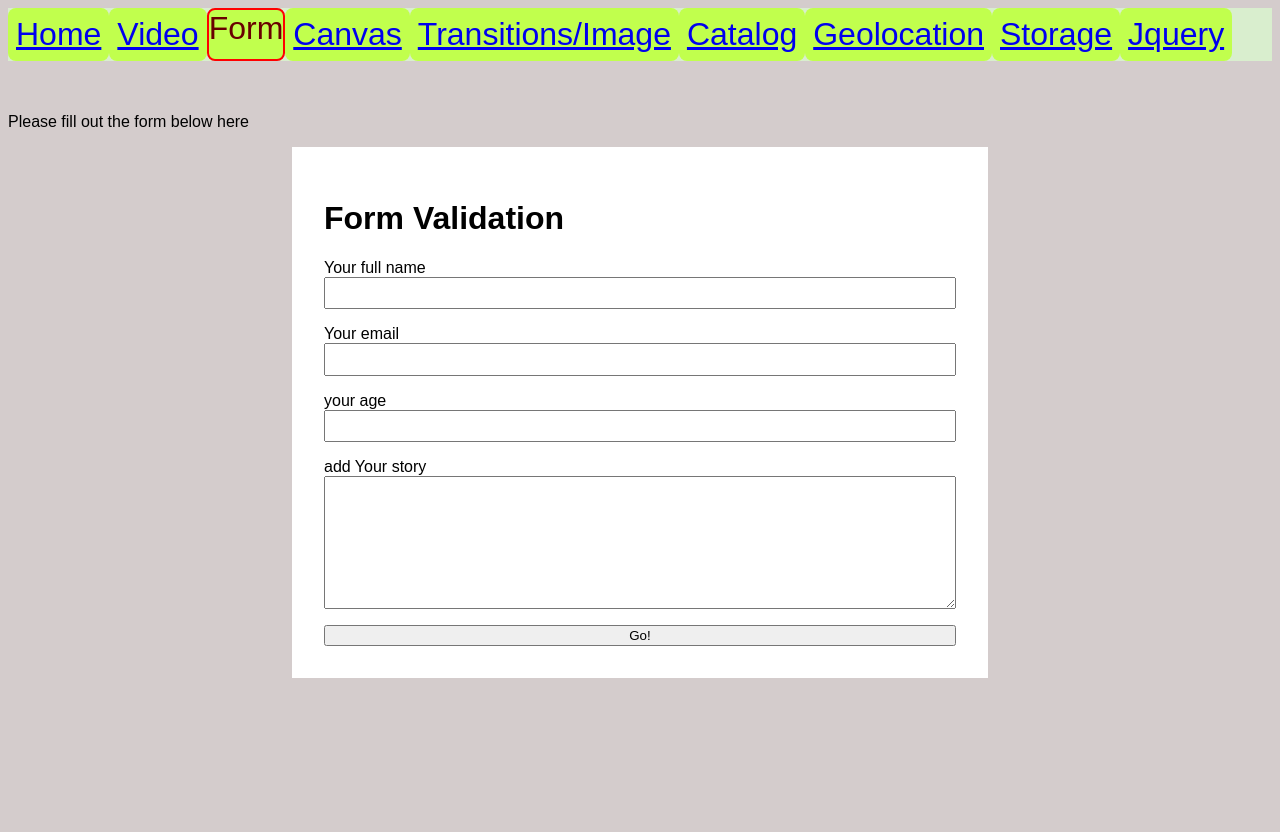
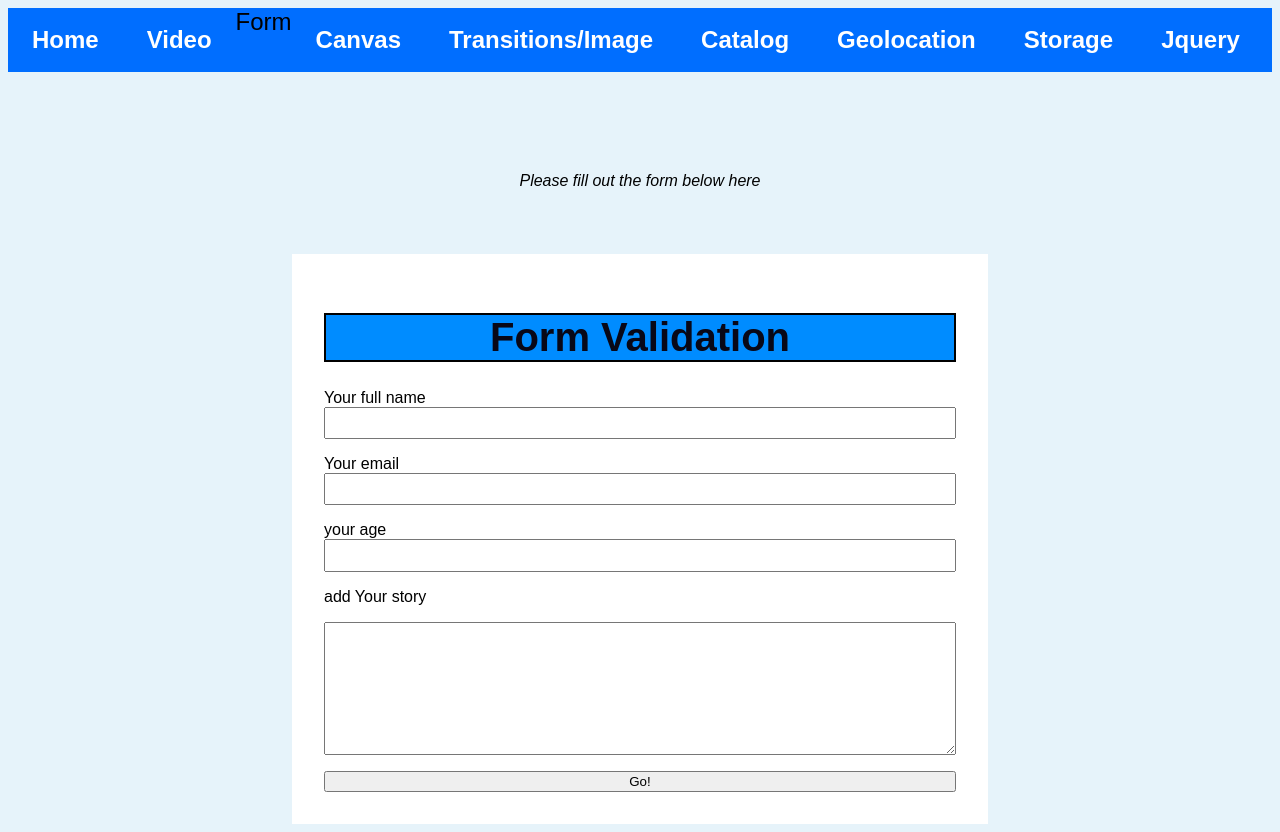
Before and after one commit to bredacooney/My-Second-Website, a plain HTML site: page form.html in a window 1280 px wide. Before the commit the page ends 800 px from the top, so only its background shows below. Drawn offline with Linux system fonts and the light colour scheme.

Commit message:
changes to Style sheet ref navigation

```diff
--- a/form.css
+++ b/form.css
@@ -54,35 +54,3 @@ li a {
   padding: 8px;
   font-size: 1em;
 }
-
-.navigation {
-  border: 1px 1px 1px 1px;
-  color: #4c0072;
-  /* border-style: solid;
-    list-style-type: none;
-    margin: 0;
-    padding: 5px 10px;*/
-  display: flex;
-  background-color: #d9eece;
-}
-
-.navigation li {
-  text-decoration: none;
-  color: #680000;
-  font-style: bold;
-  display: block;
-  padding: 5 0.4em 1em;
-  font-size: 2em;
-  background-color: #c1ff4d;
-  border-radius: 8px;
-  /* transition: background-color 0.5s ease-in-out color 0.5s ease-in-out;  */
-  /* transitions out and in take .5 seconds... */
-}
-
-.navigation a:hover {
-  background-color: #c4e881;
-}
-
-.navigation .selected {
-  border: 2px solid red;
-}
--- a/form.html
+++ b/form.html
@@ -8,6 +8,7 @@
   <meta charset="utf-8" />
   <!-- <title>Form Validation</title> -->
   <link rel="stylesheet" href="form.css" />
+  <link rel="stylesheet" href="style.css" />
 </head>
 
 <body>
@@ -33,7 +34,7 @@
   <div class="page-container">
     <h1>Form Validation</h1>
 
-    <form id="myForm" action="" novalidate>
+    <form id="myForm" action="">
       <div class="form-control">
         <label for="fullName">Your full name</label>
         <input required id="fullName" type="text" name="full_name" />
--- a/grouping.css
+++ b/grouping.css
@@ -23,38 +23,7 @@ h2 {
   margin-top: 0;
 }
 
-/* Style the navigation bar and links */
-.navigation {
-  list-style-type: none;
-  margin: 0;
-  padding: 0;
-  background-color: rgb(0, 110, 255);
-  /* display: flex; */
-}
-
-/* @media screen and (min-width: 37.5em) {
-  .navigation {
-    display: flex;
-  }
-  }*/
-.navigation a {
-  text-decoration: none;
-  color: #fff;
-  font-weight: bold;
-  display: block;
-  padding: .75em 1em;
-}
-
-@media screen and (min-width: 30em) {
-  .navigation {
-    display: flex;
-  }
-}
-
-.navigation a:hover {
-  background-color: #00488d;
-}
-
+/*
 /*
      Style the <footer> element
      We can set the font-size, color and text-align properties here
--- a/style.css
+++ b/style.css
@@ -70,12 +70,12 @@ li a {
 /* display: flex;
   background-color: #d9eece;
 }*/
-.navigation {
+/* .navigation {
   list-style-type: none;
   margin: 0;
   padding: 2px 5px;
   /* background-color: rgb(0, 110, 255); */
-  background-color: #d9eece;
+/* background-color: #d9eece;
   display: flex;
 }
 
@@ -87,9 +87,14 @@ li a {
   padding: 0.9 1em;
   font-size: 2em;
   background-color: #c1ff4d;
-  border-radius: 8px;
-  /* transition: background-color 0.5s ease-in-out color 0.5s ease-in-out;  */
-  /* transitions out and in take .5 seconds... */
+ border-radius: 8px; */
+/* transition: background-color 0.5s ease-in-out color 0.5s ease-in-out;  */
+/* transitions out and in take .5 seconds... */
+/*
+}
+
+.navigation a {
+  text-decoration: none;
 }
 
 .navigation a:hover {
@@ -98,7 +103,7 @@ li a {
 
 .navigation .selected {
   border: 2px solid red;
-}
+} */
 
 h3 {
   background-color: yellow;
@@ -132,3 +137,41 @@ textarea {
   display: block;
   margin: 1rem 0;
 }
+
+/* Style the navigation bar and links */
+.navigation {
+  list-style-type: none;
+  margin: 0;
+  padding: 0;
+  background-color: rgb(0, 110, 255);
+  /* display: flex; */
+}
+
+/* @media screen and (min-width: 37.5em) {
+  .navigation {
+    display: flex;
+  }
+  }*/
+.navigation a {
+  text-decoration: none;
+  color: #fff;
+  font-weight: bold;
+  display: block;
+  padding: .75em 1em;
+}
+
+@media screen and (min-width: 30em) {
+  .navigation {
+    display: flex;
+  }
+}
+
+.navigation a:hover {
+  background-color: #00488d;
+}
+
+/*
+     Style the <footer> element
+     We can set the font-size, color and text-align properties here
+     and they will be inherited by elements contained within the <footer>
+   */
```
